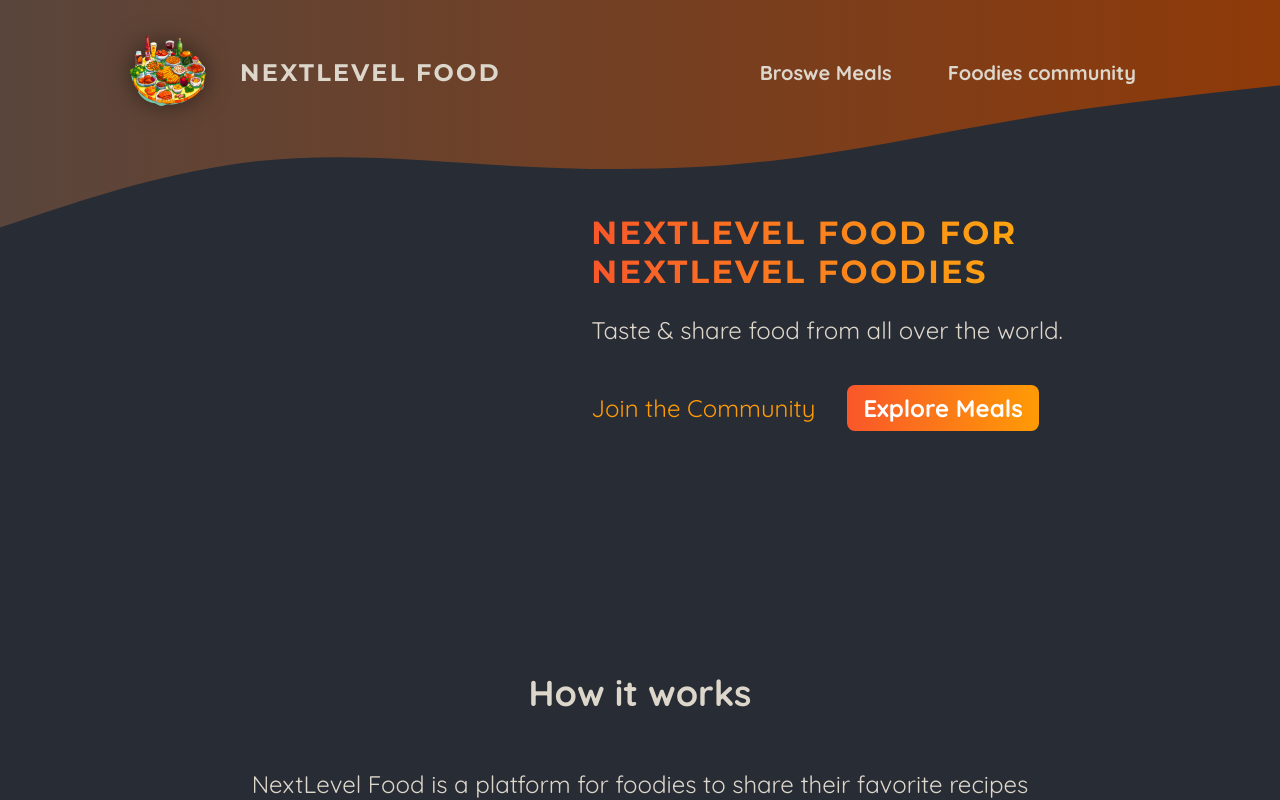
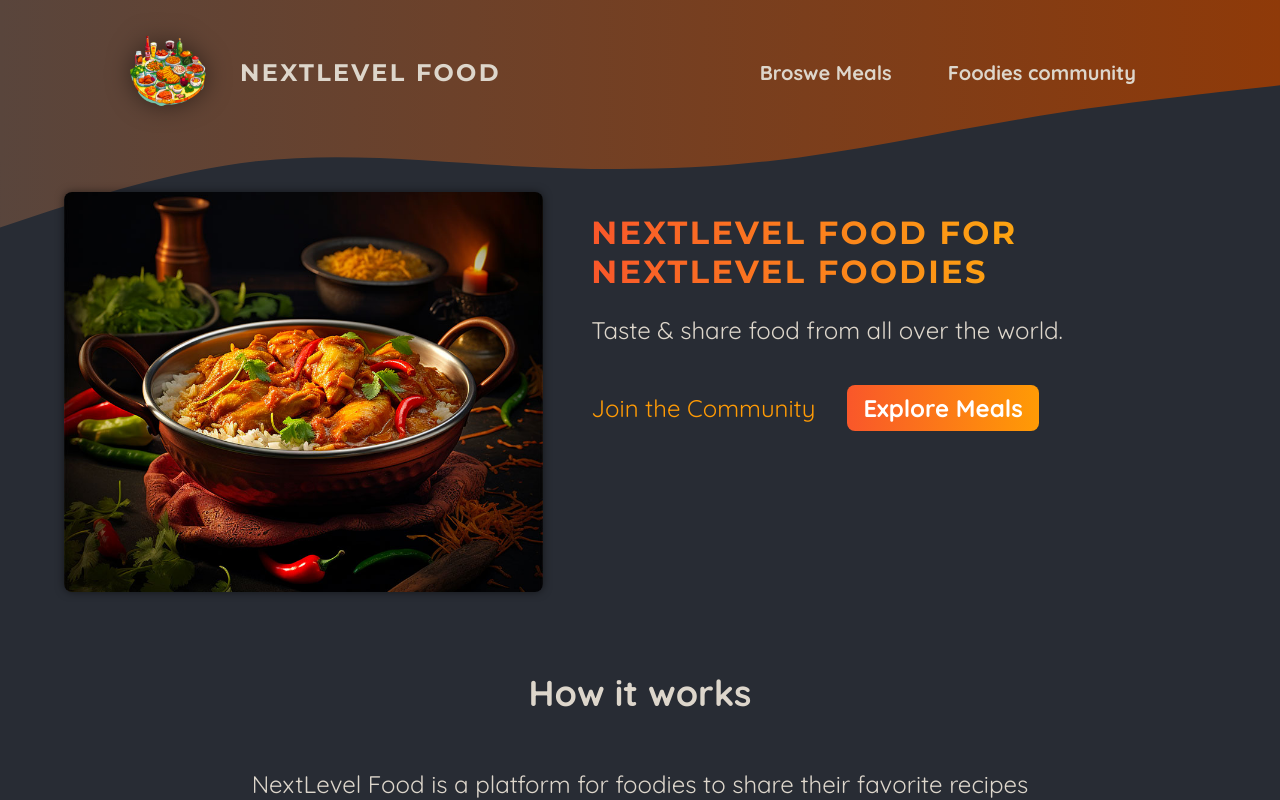
Before and after one commit to AntonioBrasilio/Next, a Next.js app in the folder meals-project/: page / in a window 1280 px wide. Shown: the top 800 px of the page. Built offline with nearby package versions, Linux system fonts and the light colour scheme.

Commit message:
feat: Image slideshow

```diff
--- a/meals-project/app/page.js
+++ b/meals-project/app/page.js
@@ -1,11 +1,14 @@
 import Link from 'next/link';
 import classes from './page.module.css';
+import { ImageSlideshow } from '@/components/main-header/images/image-slideshow';
 
 export default function Home() {
     return (
         <>
             <heade className={classes.header}>
-                <div className={classes.slideshow}></div>
+                <div className={classes.slideshow}>
+                    <ImageSlideshow />
+                </div>
                 <div>
                     <div className={classes.hero}>
                         <h1>Nextlevel Food for NextLevel Foodies</h1>
--- /dev/null
+++ b/meals-project/components/main-header/images/image-slideshow.js
@@ -0,0 +1,48 @@
+'use client';
+
+import { useEffect, useState } from 'react';
+import Image from 'next/image';
+
+import burgerImg from '@/assets/burger.jpg';
+import curryImg from '@/assets/curry.jpg';
+import dumplingsImg from '@/assets/dumplings.jpg';
+import macncheeseImg from '@/assets/macncheese.jpg';
+import pizzaImg from '@/assets/pizza.jpg';
+import schnitzelImg from '@/assets/schnitzel.jpg';
+import tomatoSaladImg from '@/assets/tomato-salad.jpg';
+import classes from './image-slideshow.module.css';
+
+const images = [
+    { image: burgerImg, alt: 'A delicious, juicy burger' },
+    { image: curryImg, alt: 'A delicious, spicy curry' },
+    { image: dumplingsImg, alt: 'Steamed dumplings' },
+    { image: macncheeseImg, alt: 'Mac and cheese' },
+    { image: pizzaImg, alt: 'A delicious pizza' },
+    { image: schnitzelImg, alt: 'A delicious schnitzel' },
+    { image: tomatoSaladImg, alt: 'A delicious tomato salad' },
+];
+
+export const ImageSlideshow = () => {
+    const [currentImageIndex, setCurrentImageIndex] = useState(0);
+
+    useEffect(() => {
+        const interval = setInterval(() => {
+            setCurrentImageIndex((prevIndex) => (prevIndex < images.length - 1 ? prevIndex + 1 : 0));
+        }, 5000);
+
+        return () => clearInterval(interval);
+    }, []);
+
+    return (
+        <div className={classes.slideshow}>
+            {images.map((image, index) => (
+                <Image
+                    key={index}
+                    src={image.image}
+                    className={index === currentImageIndex ? classes.active : ''}
+                    alt={image.alt}
+                />
+            ))}
+        </div>
+    );
+};
--- /dev/null
+++ b/meals-project/components/main-header/images/image-slideshow.module.css
@@ -0,0 +1,26 @@
+.slideshow {
+    position: relative;
+    width: 100%;
+    height: 100%;
+    border-radius: 8px;
+    overflow: hidden;
+    box-shadow: 0 0 0.5rem rgba(0, 0, 0, 0.5);
+}
+
+.slideshow img {
+    width: 100%;
+    height: 100%;
+    object-fit: cover;
+    position: absolute;
+    top: 0;
+    left: 0;
+    opacity: 0;
+    transform: scale(1.1) translateX(-1rem) rotate(-5deg);
+    transition: all 0.5s ease-in-out;
+}
+
+.slideshow .active {
+    z-index: 1;
+    opacity: 1;
+    transform: scale(1) translateX(0) rotate(0);
+}
```
